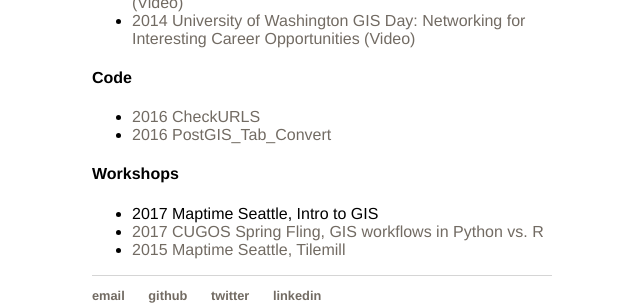
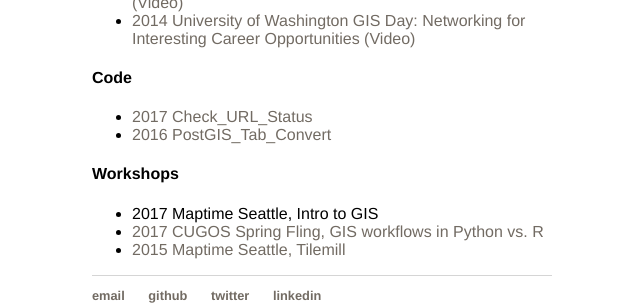
Before and after one commit to christyheaton/christyheaton.github.io, a Jekyll site: the page built from portfolio/index.html, in a window 1280 px wide. Shown: the part 752-1057 px from the top of the page, without its empty margins (318-958 px from the left). Built offline with Jekyll 4.4.1, drawn with Linux system fonts in a browser that asks for light colours.

Commit message:
fixed date in new check url status

```diff
--- a/portfolio/index.html
+++ b/portfolio/index.html
@@ -36,7 +36,7 @@ Green Heart</a></li>
 
 <h4>Code</h4>
 <ul>
-	<li><a href="https://github.com/christyheaton/Check_URL_Status" target="_blank"><span>2016</span> CheckURLS</a></li>
+	<li><a href="https://github.com/christyheaton/Check_URL_Status" target="_blank"><span>2017</span> Check_URL_Status</a></li>
 	<li><a href="https://github.com/christyheaton/PostGIS_Tab_Convert" target="_blank"><span>2016</span> PostGIS_Tab_Convert</a></li>
 </ul>
 
```
